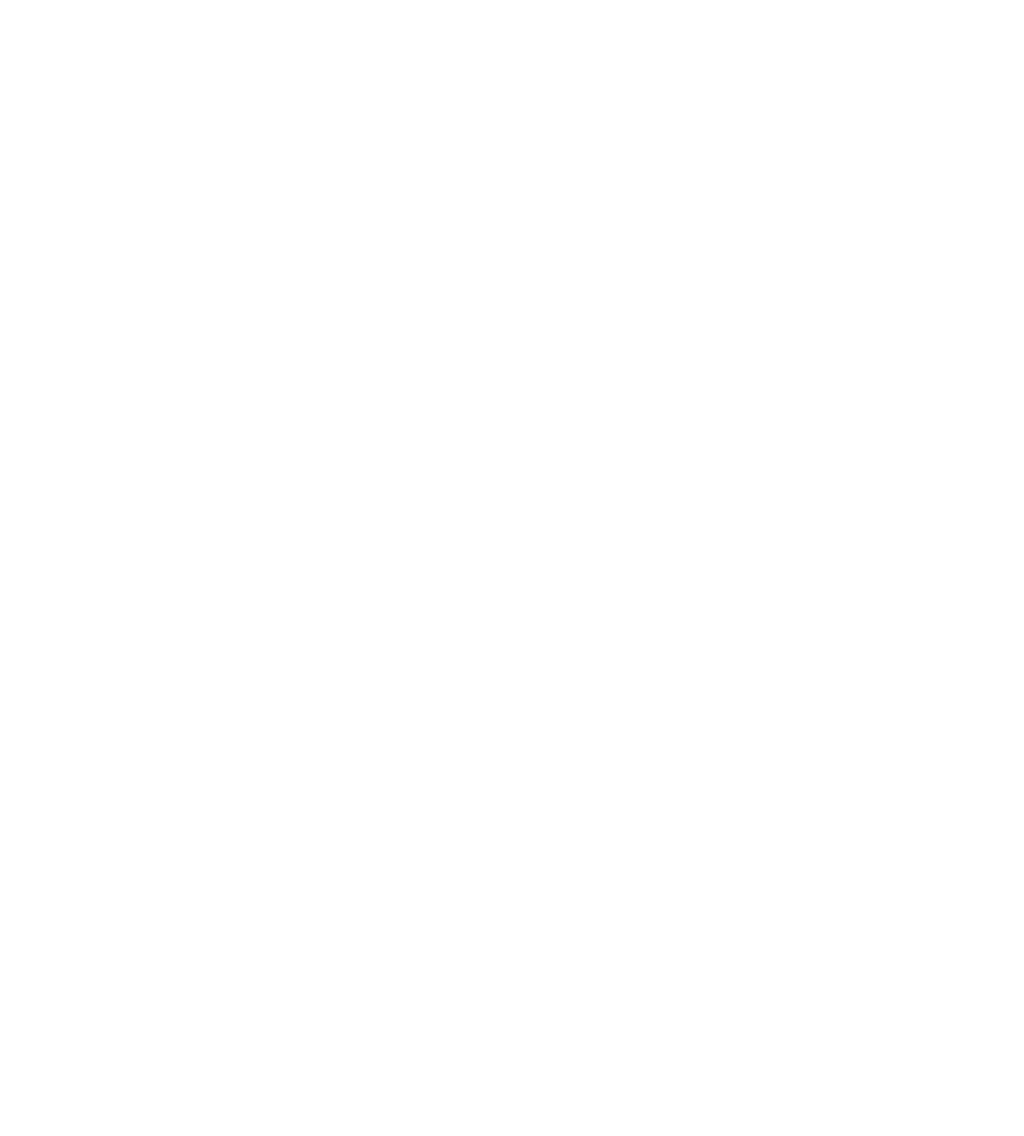
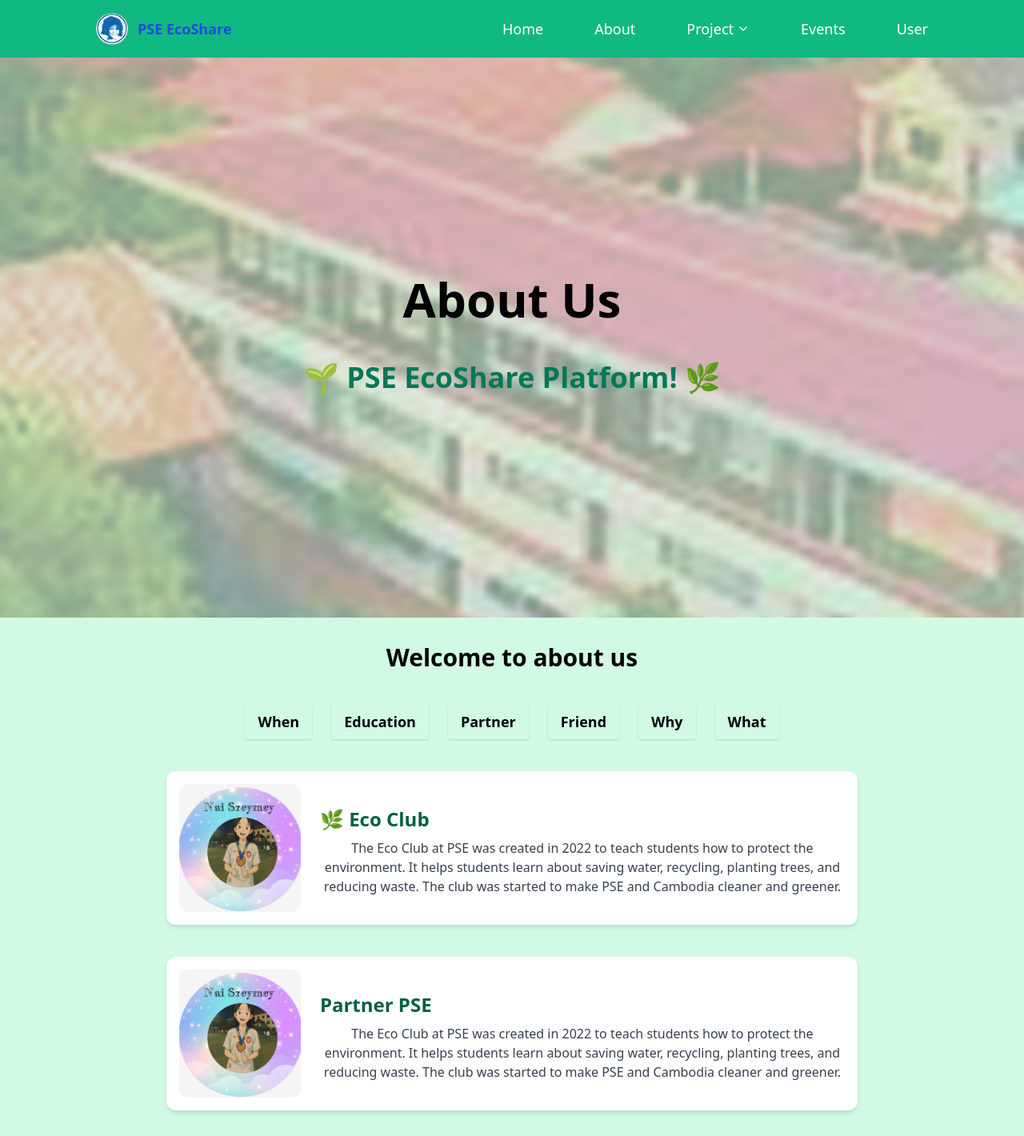
Before and after one commit to nai-sreymey/Project-environment, a React (Vite) app: page /about in a window 1280 px wide. Before the commit this address had no page. Shown: the whole page at 80% size. Before the commit the page ends 800 px from the top, so only its background shows below. Built offline with nearby package versions, Linux system fonts and the light colour scheme.

Commit message:
add about page and event page

```diff
--- a/src/App.tsx
+++ b/src/App.tsx
@@ -8,6 +8,8 @@ import Category from "./pages/Category";
 import Detail from './pages/Detail';
 import CreatePost from './pages/Post';
 import CategoryList from './components/CategoryList';
+import AboutUs from "./pages/About";
+import EventPage from "./pages/Event";
 
 function App() {
   return (
@@ -21,6 +23,8 @@ function App() {
         <Route path="/detail" element={<Detail />} />
         <Route path="/post" element={<CreatePost />} />
         <Route path="/category-list" element={<CategoryList />} />
+        <Route path="/about" element={<AboutUs />} />
+        <Route path="/event" element={<EventPage />} />
 
 
       </Routes>
--- a/src/components/Header.tsx
+++ b/src/components/Header.tsx
@@ -31,12 +31,14 @@ const Header = () => {
         <a href="#" className="text-white flex items-center gap-1">
           Project <ChevronDown className="w-4 h-4" />
         </a>
+        <a href="#" className="text-white">Events</a>
+
         <div className="relative">
           <button
             onClick={toggleDropdown}
             className="text-white flex items-center gap-1"
           >
-            User <ChevronDown className="w-4 h-4" />
+            User
           </button>
           {isDropdownOpen && (
             <div className="absolute right-0 mt-2 w-56 bg-white text-black rounded-lg shadow-lg">
--- a/src/components/HeroSection.tsx
+++ b/src/components/HeroSection.tsx
@@ -1,14 +1,22 @@
-const HeroSection = () => {
+import React from 'react';
+
+const HeroSection = ({
+  title = "Welcome to",
+  subtitle = "🌱 PSE EcoShare Platform! 🌿",
+}: {
+  title?: string;
+  subtitle?: string;
+}) => {
   return (
     <section
       className="text-center bg-cover bg-center bg-no-repeat h-[700px] flex flex-col justify-center items-center"
       style={{ backgroundImage: "url('/hero.png')" }}
     >
       <h1 className="text-6xl font-extrabold text-black drop-shadow mb-12 mt-14">
-          Welcome to
+        {title}
       </h1>
       <p className="text-4xl text-green-700 font-semibold drop-shadow mb-16">
-          🌱 PSE EcoShare Platform! 🌿
+        {subtitle}
       </p>
     </section>
   );
--- /dev/null
+++ b/src/pages/About.tsx
@@ -0,0 +1,89 @@
+import React from 'react';
+import Header from '../components/Header';
+import HeroSection from '../components/HeroSection';
+
+export const Card = ({
+  children,
+  className = '',
+}: {
+  children: React.ReactNode;
+  className?: string;
+}) => {
+  return (
+    <div className={`rounded-xl bg-white p-4 shadow-md ${className}`}>
+      {children}
+    </div>
+  );
+};
+
+export const CardContent = ({ children }: { children: React.ReactNode }) => {
+  return <div className="mt-2">{children}</div>;
+};
+
+const AboutUs = () => {
+  return (
+    <div className="bg-green-100 min-h-screen text-center">
+      <Header />
+      <HeroSection
+        title="About Us"
+      />
+
+      <section className="py-8">
+        <h2 className="text-3xl font-bold text-black">Welcome to about us</h2>
+        <p className="text-green-700 text-lg mt-2">
+        </p>
+
+        <div className="flex justify-center gap-6 text-lg font-bold text-black mt-10">
+          <span className="px-4 py-2 rounded shadow">When</span>
+          <span className="px-4 py-2 rounded shadow">Education</span>
+          <span className="px-4 py-2 rounded shadow">Partner</span>
+          <span className="px-4 py-2 rounded shadow">Friend</span>
+          <span className="px-4 py-2 rounded shadow">Why</span>
+          <span className="px-4 py-2 rounded shadow">What</span>
+        </div>
+
+        <div className="max-w-4xl mx-auto mt-10 space-y-10 px-4">
+          <Card className="flex items-center gap-6">
+            <img
+              src="/images/mey.png"
+              alt="Eco Club"
+              className="w-40 h-40 object-cover rounded-xl"
+            />
+            <CardContent>
+              <h3 className="text-2xl font-bold text-green-800 flex items-center">
+                🌿 Eco Club
+              </h3>
+              <p className="mt-2 text-gray-700">
+                The Eco Club at PSE was created in 2022 to teach students how
+                to protect the environment. It helps students learn about saving
+                water, recycling, planting trees, and reducing waste. The club
+                was started to make PSE and Cambodia cleaner and greener.
+              </p>
+            </CardContent>
+          </Card>
+
+          <Card className="flex items-center gap-6">
+            <img
+              src="/images/mey.png"
+              alt="Partner PSE"
+              className="w-40 h-40 object-cover rounded-xl"
+            />
+            <CardContent>
+              <h3 className="text-2xl font-bold text-green-800 flex items-center">
+                Partner PSE
+              </h3>
+              <p className="mt-2 text-gray-700">
+                The Eco Club at PSE was created in 2022 to teach students how
+                to protect the environment. It helps students learn about saving
+                water, recycling, planting trees, and reducing waste. The club
+                was started to make PSE and Cambodia cleaner and greener.
+              </p>
+            </CardContent>
+          </Card>
+        </div>
+      </section>
+    </div>
+  );
+};
+
+export default AboutUs;
--- /dev/null
+++ b/src/pages/Event.tsx
@@ -0,0 +1,122 @@
+import React from "react";
+import Header from "../components/Header";
+
+export const Card = ({
+  children,
+  className = "",
+}: {
+  children: React.ReactNode;
+  className?: string;
+}) => {
+  return (
+    <div
+      className={`rounded-xl bg-white p-6 shadow-lg hover:shadow-xl transition-shadow duration-300 ${className}`}
+    >
+      {children}
+    </div>
+  );
+};
+
+export const CardContent = ({
+  children,
+  className = "",
+}: {
+  children: React.ReactNode;
+  className?: string;
+}) => {
+  return <div className={`mt-2 text-left ${className}`}>{children}</div>;
+};
+
+const EventPage = () => {
+  return (
+    <div className="bg-green-100 min-h-screen text-center font-sans">
+      <Header />
+
+      <section className="py-10 px-4">
+        <h2 className="text-4xl font-extrabold text-black">
+          Event PSE environment
+        </h2>
+        <p className="text-green-800 text-lg mt-3">
+          🌱 Join us to help nature, make friends, and learn new things. Grow,
+          share, and make a positive impact! 🌍
+        </p>
+
+        <div className="max-w-5xl mx-auto mt-12 space-y-10">
+          <Card className="flex flex-col sm:flex-row items-center gap-6">
+            <img
+              src="/images/trees.png"
+              alt="Tree Planting Event"
+              className="w-40 h-40 object-cover rounded-xl"
+            />
+            <CardContent>
+              <h3 className="text-2xl font-bold text-green-800">
+                🌳 Tree Planting Event
+              </h3>
+              <p className="mt-2 text-gray-700">
+                Trees are vital for our environment. We plant them on unused
+                land to help improve air quality and provide beauty. Let's
+                contribute to a greener world!
+              </p>
+            </CardContent>
+          </Card>
+
+          <Card className="flex flex-col sm:flex-row items-center gap-6">
+            <img
+              src="/images/trees.png"
+              alt="Plastic-Free Challenge"
+              className="w-40 h-40 object-cover rounded-xl"
+            />
+            <CardContent>
+              <h3 className="text-2xl font-bold text-green-800">
+                🚫 Plastic-Free Challenge
+              </h3>
+              <p className="mt-2 text-gray-700">
+                Can you go one week without plastic? Join our challenge, ditch
+                plastic straws, bottles, and bags. Eco-friendly prizes await the
+                winners!
+              </p>
+            </CardContent>
+          </Card>
+
+          <Card className="flex flex-col sm:flex-row items-center gap-6">
+            <img
+              src="/images/trees.png"
+              alt="Green Art Contest"
+              className="w-40 h-40 object-cover rounded-xl"
+            />
+            <CardContent>
+              <h3 className="text-2xl font-bold text-green-800">
+                🎨 Green Art Contest
+              </h3>
+              <p className="mt-2 text-gray-700">
+                Express your creativity to save the Earth! Submit art using
+                recycled materials. Show how you care for nature through your
+                talent!
+              </p>
+            </CardContent>
+          </Card>
+
+          <Card className="flex flex-col sm:flex-row items-center gap-6">
+            <img
+              src="/images/trees.png"
+              alt="Eco Hero Awards"
+              className="w-40 h-40 object-cover rounded-xl"
+            />
+            <CardContent>
+              <h3 className="text-2xl font-bold text-green-800">
+                🏆 Eco Hero Awards
+              </h3>
+              <p className="mt-2 text-gray-700">
+                We celebrate those who actively protect our planet! Whether it's
+                cleaning up, planting trees, or recycling—be our Eco Hero and
+                earn a certificate of recognition!
+              </p>
+            </CardContent>
+          </Card>
+        </div>
+      </section>
+    </div>
+  );
+};
+
+export default EventPage;
```
Also changed, not shown: public/images/love.png (deleted), public/images/loves.png (deleted). Lines whose indentation alone changed are shown as unchanged.
